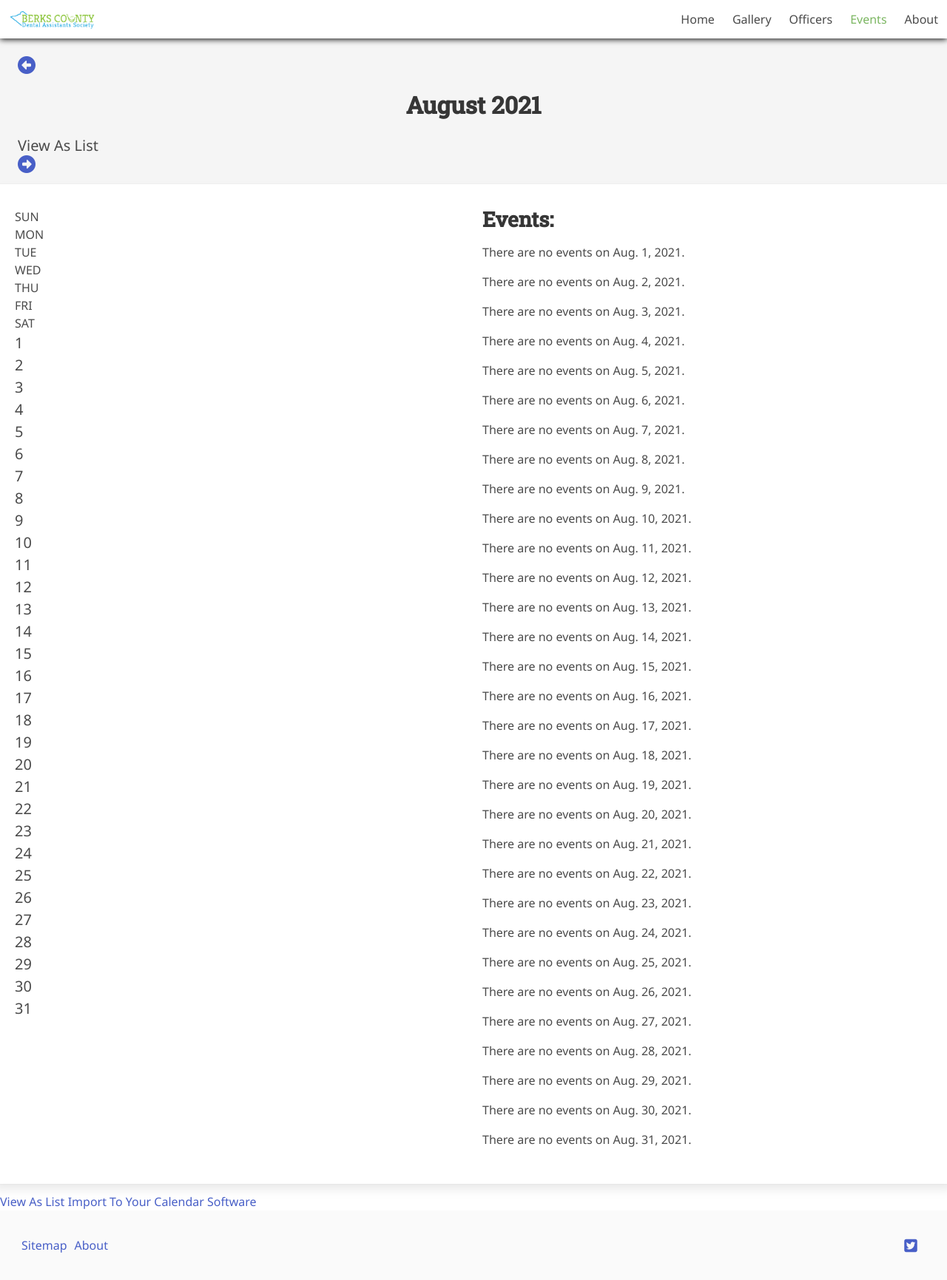
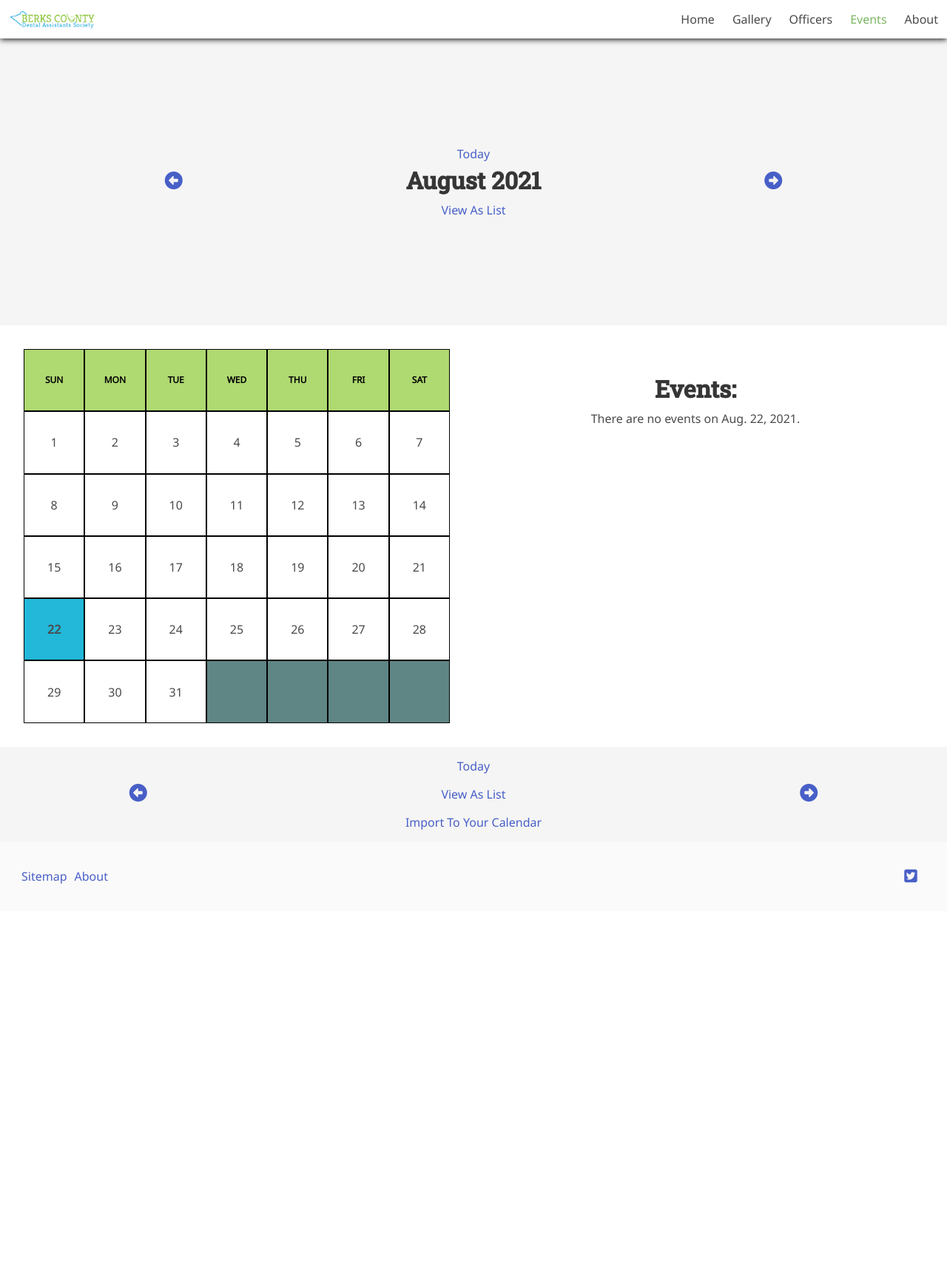
Before and after one commit to Bwc9876/BerksDental, a Django app: page /events/ in a window 1280 px wide. Shown: the whole page at 74% size. After the commit the page ends 1195 px from the top, so only its background shows below. Run offline with Django 3.2, Linux system fonts and the light colour scheme; tables that the repository leaves empty hold one stand-in row (values such as "Sample post"); some libraries are stand-ins or nearby versions.

Commit message:
Events Pages Redone

```diff
--- a/main/templates/events-calendar.html
+++ b/main/templates/events-calendar.html
@@ -6,86 +6,110 @@
     <title>Berks Dental Assistants: Events</title>
     <meta name="description" content="Berks Dental Assistants' Events Page.">
 {% endblock %}
-{% block links %}
+{% block head %}
     {% load static %}
+    <link href="{% static "/base/events.css" %}" type="text/css" rel="stylesheet">
     <link href="{% static "/events/shared.css" %}" type="text/css" rel="stylesheet">
     <link href="{% static "/events/calendar.css" %}" type="text/css" rel="stylesheet">
     <script type="text/javascript" src="{% static 'events/calendar.js' %}"></script>
 {% endblock %}
 {% block header %}
-    <div class="hero is-small">
+    <div class="hero is-medium">
         <div class="hero-body">
-            <a aria-label="Previous Month" href="{{ previous_link }}"><i class="is-size-4 icon fas fa-arrow-alt-circle-left"></i></a>
-            <div class="center-text">
+            <div class="header-text flex-center">
+                <a href="{% url "main:events" %}?view=calendar">Today</a>
                 <h1 class="title hero-title has-text-centered">{{ month_name }} {{ year }}</h1>
-                {# TODO: Add "Jump to today" link to calendar view #}
-                <a class="is-link subtitle" href="{% url "main:events" %}?view=list">View As List</a>
+                <a href="{% url "main:events" %}?view=list">View As List</a>
             </div>
-            <a aria-label="Next Month" href="{{ next_link }}"><i class="is-size-4 icon fas fa-arrow-alt-circle-right"></i></a>
+            <div class="left-button-box button-box flex-center">
+                <a aria-label="Previous Month" href="{{ previous_link }}"><i
+                        class="is-size-4 icon fas fa-arrow-alt-circle-left"></i></a>
+            </div>
+            <div class="right-button-box button-box flex-center">
+                <a aria-label="Next Month" href="{{ next_link }}"><i
+                        class="is-size-4 icon fas fa-arrow-alt-circle-right"></i></a>
+            </div>
         </div>
     </div>
 {% endblock %}
 {% block content %}
-    <div class="box columns is-desktop">
+    <div class="columns box is-desktop">
         <div class="calendar column">
             {% for day in weekdays %}
-                <div class="calendar-weekday"><p class="is-size-6 tile-content">{{ day }}</p></div>
+                <div class="calendar-tile weekday-names"><p class="tile-content flex-center">{{ day }}</p></div>
             {% endfor %}
             {% load eventTags %}
             {% for week in weeks %}
                 {% for day in week %}
                     {% makeDateObj as date %}
                     {% getEventsOnDate as eventsOnThisDate %}
-                    <div data-berks-dental-event-date="{{ date|date:"mdY" }}" class="{% if day == 0 %}out-of-month{% else %}calendar-tile{% endif %} {% if eventsOnThisDate|length > 0 %}calendar-event calendar-tile{% endif %} {% if date == today %}calendar-today{% endif %}">
+                    <div data-berks-dental-event-date="{{ date|date:"mdY" }}"
+                         class="calendar-tile {% if day == 0 %}out-of-month{% else %}in-month{% endif %} {% if eventsOnThisDate|length > 0 %}has-event{% endif %} {% if date == today %}is-today is-selected{% endif %}">
                         {% if day != 0 %}
-                        <p class="tile-content is-size-5">{{ day }}</p>
+                            <p class="flex-center tile-content">{{ day }}</p>
                         {% endif %}
                     </div>
                 {% endfor %}
             {% endfor %}
         </div>
-        <div class="column content event-descriptions">
-            <h2>Events:</h2>
+        <div class="column event-descriptions">
+            <h2 class="title">Events:</h2>
             {% for week in weeks %}
                 {% for day in week %}
                     {% if day != 0 %}
                         {% makeDateObj as date %}
                         {% getEventsOnDate as eventsOnThisDate %}
-                        {% if eventsOnThisDate|length != 0 %}
-                            <p class="event-descriptions-subtitle {{ date|date:"mdY" }}">{{ date }}</p>
+                        {% if eventsOnThisDate|length == 0 %}
+                            <p class="d-subtitle {{ date|date:"mdY" }}">There are no events
+                                on {{ date }}.</p>
                         {% else %}
-                            <p class="event-descriptions-subtitle {{ date|date:"mdY" }}">There are no events on {{ date }}.</p>
-                        {% endif %}
-                        <div class="event-descriptions-list {{ date|date:"mdY" }}">
+                            <p class="d-subtitle {{ date|date:"mdY" }}">{{ date }}</p>
+                            <div class="event-grid {{ date|date:"mdY" }}">
                                 {% for event in eventsOnThisDate %}
                                     <div class="card">
                                         <header class="card-header">
                                             <h3 class="card-header-title">{{ event.name }}</h3>
                                         </header>
-                                    <div class="card-content">
-                                        <div class="content">
+                                        <div class="card-content content">
                                             {% if event.startDate != event.endDate %}
-                                                <p>Starts on {{ event.startDate }} at {{ event.startTime }}</p>
-                                                <p>Ends on {{ event.endDate }} at {{ event.endTime }}</p>
+                                                <p><span class="property-title">Starts:</span> {{ event.startDate }}
+                                                    at {{ event.startTime }}</p>
+                                                <p><span class="property-title">Ends:</span> {{ event.endDate }}
+                                                    at {{ event.endTime }}</p>
                                             {% else %}
-                                                <p>Date & Time: {{ event.startDate }} at {{ event.startTime }}</p>
+                                                <p><span
+                                                        class="property-title">Date & Time:</span> {{ event.startDate }}
+                                                    at {{ event.startTime }}</p>
                                             {% endif %}
                                             {% if event.virtual %}
-                                                <p>Link: <a href="{{ event.link }}">{{ event.link }}</a></p>
+                                                <p><span class="property-title">Link:</span> <a
+                                                        href="{{ event.link }}">{{ event.link }}</a></p>
                                             {% else %}
-                                                <p>Location: {{ event.location }}</p>
+                                                <p><span class="property-title">Location:</span> {{ event.location }}
+                                                </p>
                                             {% endif %}
-                                            <p>Description: {{ event.description }}</p>
-                                        </div>
+                                            <p><span class="property-title">Description:</span> {{ event.description }}
+                                            </p>
                                         </div>
                                     </div>
                                 {% endfor %}
                             </div>
                         {% endif %}
+                    {% endif %}
                 {% endfor %}
             {% endfor %}
         </div>
     </div>
-    <a class="view-switch-link" href="{% url "main:events" %}?view=list">View As List</a>
-    <a class="view-switch-link" href="webcal://{{ request.get_host }}/{{ ics_link }}">Import To Your Calendar Software</a>
+    <div class="calendar-footer">
+        <a aria-label="Previous Month" href="{{ previous_link }}"><i
+                class="is-size-4 icon fas fa-arrow-alt-circle-left"></i></a>
+        <div class="header-text flex-center">
+            <a href="{% url "main:events" %}?view=calendar">Today</a>
+            <a href="{% url "main:events" %}?view=list">View As List</a>
+            <a class="view-switch-link" href="webcal://{{ request.get_host }}/{{ ics_link }}">Import To Your
+                Calendar</a>
+        </div>
+        <a aria-label="Next Month" href="{{ next_link }}"><i
+                class="is-size-4 icon fas fa-arrow-alt-circle-right"></i></a>
+    </div>
 {% endblock %}
--- /dev/null
+++ b/static/base/events.css
@@ -0,0 +1,24 @@
+
+
+.event-grid {
+    display: grid;
+    margin: -1em;
+}
+
+.event-grid .card {
+    margin: 1em;
+    width: calc(100% - 2em);
+    display: flex;
+    flex-direction: column;
+}
+
+.property-title {
+    color: var(--clr3);
+}
+
+@media only screen and (min-width: 800px) {
+    .event-grid {
+        grid-auto-rows: 1fr;
+        grid-template-columns: repeat(auto-fill, 400px);
+    }
+}
--- a/static/events/calendar.css
+++ b/static/events/calendar.css
@@ -1,80 +1,88 @@
-.box {
+.box.columns {
+    margin: 0;
     box-shadow: none;
 }
 
 .calendar {
+    position: sticky;
+    top: 2rem;
+    align-self: auto;
     display: grid;
     margin: 0 auto;
-    min-width: 300px;
-    width: 80vw;
-    max-width: calc(100vh - 30px);
+    min-width: 17em;
+    max-width: calc(100vh - 8em);
     grid-template-columns: repeat(7, 1fr);
-    align-self: flex-start;
 }
 
-.calendar-tile, .calendar-weekday, .calendar-event, .out-of-month {
+.calendar-tile {
     box-sizing: border-box;
     position: relative;
     padding-top: 100%;
-    max-width: calc(calc(100vh - 30px) / 7);
     border: 1px black solid;
+}
+
+.weekday-names {
+    color: black;
+    font-weight: bold;
+    font-size: var(--h5);
+    background-color: var(--ac1);
+}
+
+.in-month {
+    cursor: pointer;
+}
+
+.out-of-month {
+    background-color: var(--gr-clr);
+}
+
+.has-event {
+    background-color: lightblue;
+}
+
+.is-today {
+    font-weight: bold;
+}
+
+.is-selected.calendar-tile {
+    background-color: var(--clr1);
+}
+
+.is-selected.event-grid {
+    display: grid;
+}
+
+.d-subtitle.is-selected {
+    display: block;
 }
 
 .tile-content {
     position: absolute;
-    top: 0;
-    left: 0;
-    bottom: 0;
-    right: 0;
-    margin: 5px;
-}
-
-.calendar-weekday {
-    color: black;
-    font-weight: bold;
-}
-
-.calendar-weekday .tile-content {
-    display: flex;
-    justify-content: center;
-    align-items: center;
-}
-
-.calendar-event {
-    background-color: lightblue;
-}
-
-.calendar-event::after {
-    content:'';
-    display: none;
-    border-radius: 50%;
-    width: 7px;
-    height: 7px;
-    position: absolute;
-    top: 50%;
-    left: 50%;
-    background-color: black;
-}
-
-.out-of-month {
-    background-color: gray;
-}
-
-.calendar-today {
-    background-color: var(--clr);
+    inset: 0;
 }
 
 .event-descriptions {
-    display: flex;
-    flex-direction: column;
-    align-items: center;
+    padding: 3em 2em;
 }
 
-.event-descriptions-list, .event-descriptions-subtitle {
-    display: none;
-    grid-template-columns: repeat(2, 1fr);
+.title {
+    margin-bottom: 0.3em!important;
 }
 
-.card {
-    margin: 25px;
+.title, .d-subtitle {
+    text-align: center;
 }
+
+.d-subtitle, .event-grid {
+    display: none;
+}
+
+.event-grid {
+    padding-top: 3em;
+}
+
+@media only screen and (min-width: 800px) {
+    .event-grid {
+        grid-template-columns: repeat(auto-fit, minmax(400px, 1fr));
+    }
+}
--- a/static/events/calendar.js
+++ b/static/events/calendar.js
@@ -1,21 +1,23 @@
 $(document).ready(function () {
-    let tiles = $(".calendar-tile");
-    let today = $(".calendar-today");
-    let focused = today.length === 0 ? tiles.first() : today;
+    let tiles = $(".in-month");
+    let today = $(".is-today");
+    let selected = today.length === 0 ? tiles.first() : today;
     tiles.click(function() {
         tiles.each(function (index, value) {
             let tile = $(value);
-            let id = tile.attr("data-berks-dental-event-date")
-            tile.removeClass("focused-tile");
-            $(`.${id}`).css("display", "none");
+            let id = tile.attr("data-berks-dental-event-date");
+            tile.removeClass("is-selected");
+            if (id !== undefined && id !== "") {
+                $(`.${id}`).each(function (index, value) {
+                    $(value).removeClass("is-selected");
+                });
+            }
         });
-        $(this).addClass("focused-tile");
+        $(this).addClass("is-selected");
         let id = $(this).attr("data-berks-dental-event-date")
         $(`.${id}`).each(function (index, value) {
-            let element = $(value);
-            let setType = element.prop("tagName") === "P" ? "initial" : "grid";
-            element.css("display", setType);
+            $(value).addClass("is-selected");
         });
     });
-    focused.click();
+    selected.click();
 });
--- a/static/events/list.css
+++ b/static/events/list.css
@@ -11,4 +11,5 @@
 .list-box .none-text {
     position: absolute;
     left: 50%;
+    transform: translateX(-50%);
 }
--- a/static/events/shared.css
+++ b/static/events/shared.css
@@ -1,30 +1,50 @@
-.main {
-    display: flex;
+.hero-body {
+    display: grid;
+    grid-template-areas:
+    "text text"
+    "left right";
+}
+
+.header-text {
+    grid-area: text;
     flex-direction: column;
 }
 
-.hero-body {
+.header-text h1 {
+    margin: 0.2em 0 0.3em!important;
+}
+
+.button-box {
+    padding-top: 3rem;
+}
+
+.left-button-box {
+    grid-area: left;
+}
+
+.right-button-box {
+    grid-area: right;
+}
+
+@media only screen and (min-width: 440px) {
+    .hero-body {
+        grid-template-areas: "left text right";
+    }
+
+    .button-box {
+        padding-top: 0;
+    }
+}
+
+.calendar-footer {
     display: flex;
     justify-content: space-around;
     align-items: center;
+    min-height: 8em;
+    background-color: whitesmoke;
 }
 
-.center-text {
-    display: flex;
-    flex-direction: column;
-    justify-content: center;
-    align-items: center;
-    height: 100px;
+.calendar-footer .header-text {
+    align-self: stretch;
+    justify-content: space-evenly;
 }
-
-.subtitle.is-link {
-    color: #3273dc;
-}
-
-.subtitle.is-link:hover {
-    text-decoration: underline;
-}
-
-.view-switch-link {
-    margin: 35px 35px 35px auto;
-}
--- a/static/officers/officers.css
+++ b/static/officers/officers.css
@@ -19,6 +19,10 @@
     flex-direction: column;
 }
 
+.subtitle {
+    text-align: center;
+}
+
 .card-image {
     padding: 0.8em;
     background-image: linear-gradient(0deg, var(--clr1), 0.5%, whitesmoke);
```
Also changed, not shown: main/templates/events-list.html (+38 -18 lines), main/templates/home.html (+10 -9 lines), static/home/home.css (+0 -13 lines). Lines whose indentation alone changed are shown as unchanged.
